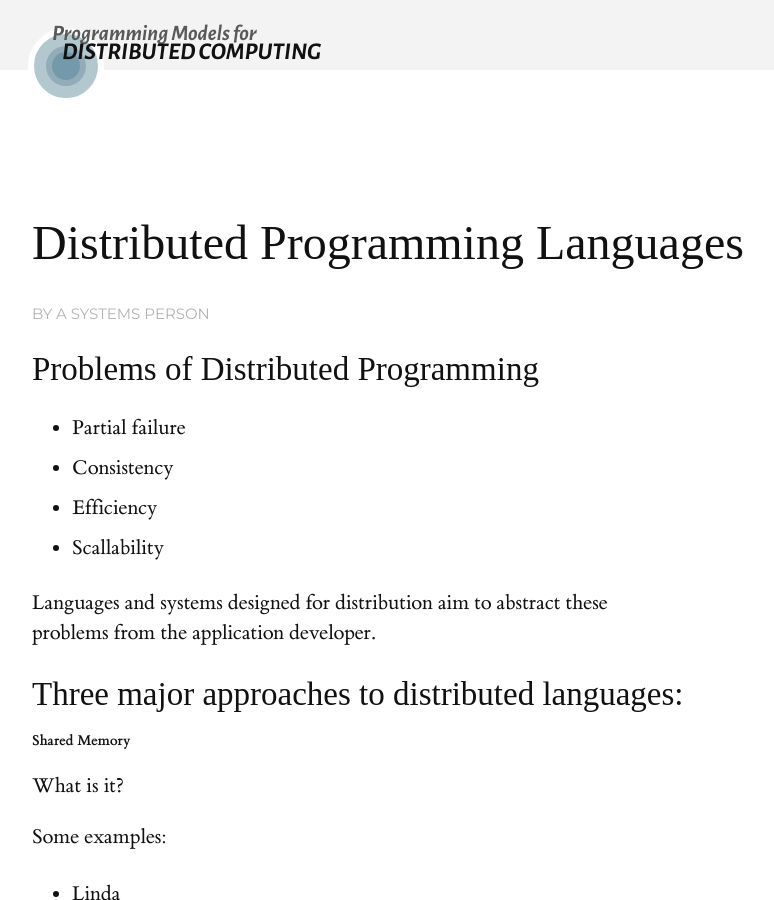
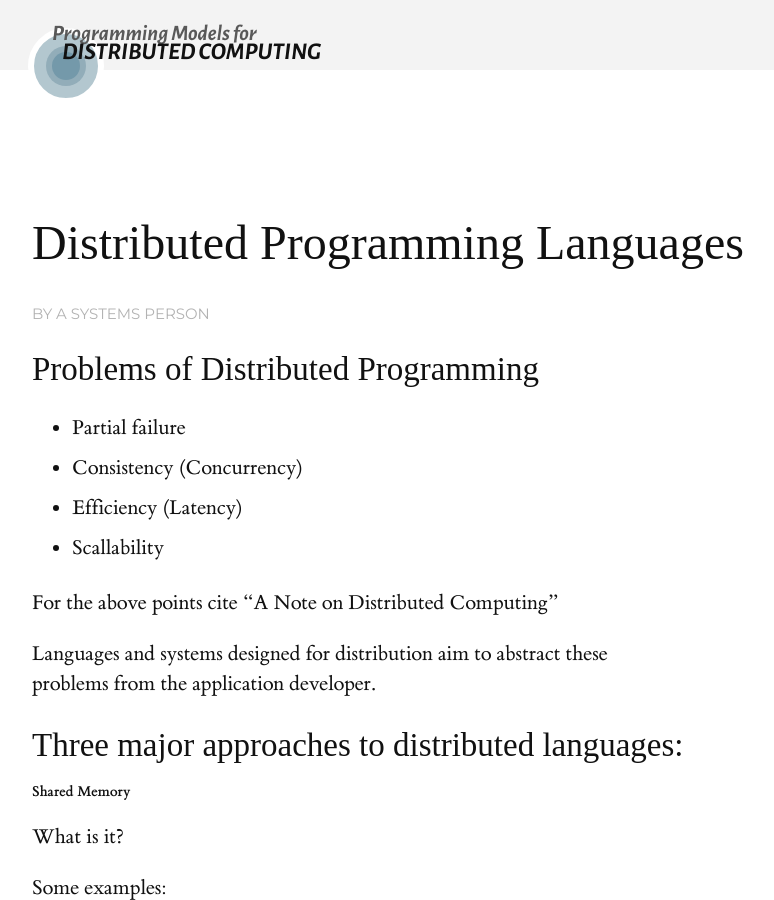
Before and after one commit to heathermiller/dist-prog-book, a Jekyll site: the page built from chapter/4/dist-langs.md, in a window 1280 px wide and 900 px high. Shown: the whole window, without its empty margins (128-902 px from the left). Built offline with Jekyll 4.4.1, drawn with Linux system fonts in a browser that asks for light colours; some web fonts are replaced.

Commit message:
Update dist-langs.md

```diff
--- a/chapter/4/dist-langs.md
+++ b/chapter/4/dist-langs.md
@@ -7,9 +7,11 @@ by: "A Systems Person"
 ### Problems of Distributed Programming
 
 * Partial failure
-* Consistency
-* Efficiency
+* Consistency (Concurrency)
+* Efficiency (Latency)
 * Scallability
+
+For the above points cite "A Note on Distributed Computing"
 
 Languages and systems designed for distribution aim to abstract these problems from the application developer.
 
```
